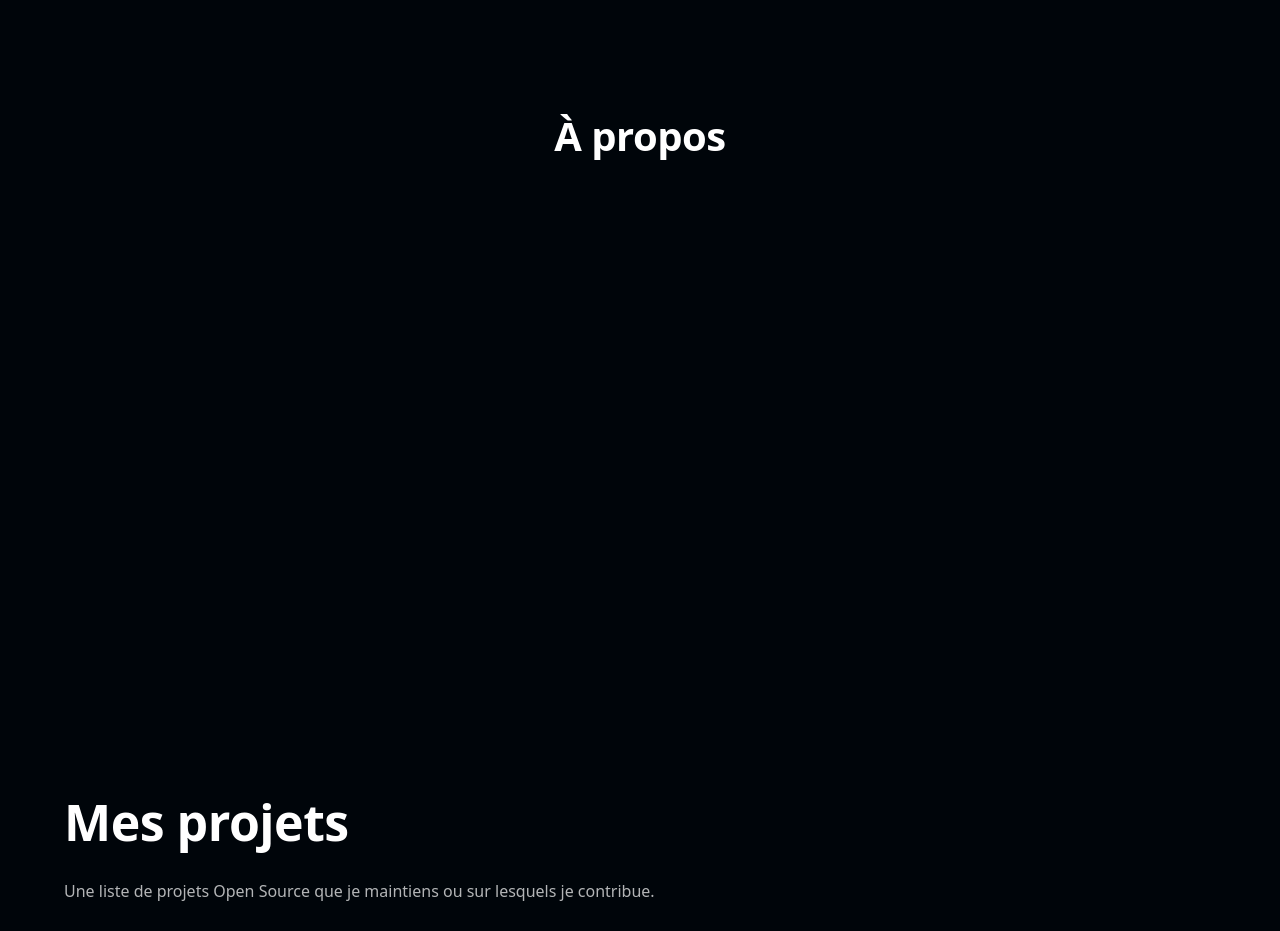
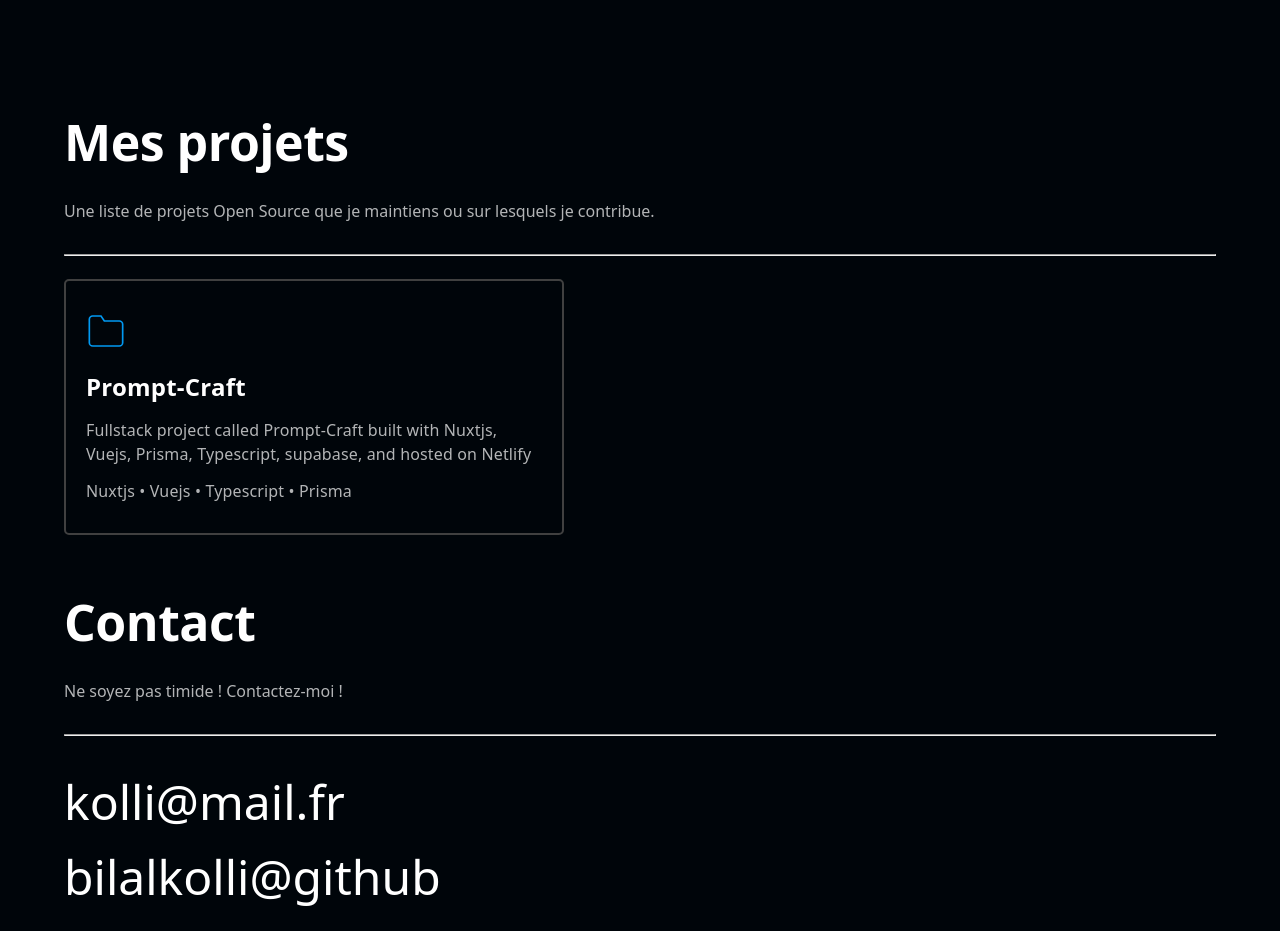
Before and after one commit to bilalkolli/portfolio, a Nuxt app: page / in a window 1280 px wide. Shown: the part 579-1510 px from the top of the page. Built offline with nearby package versions, Linux system fonts and the light colour scheme.

Commit message:
Finalisation du portfolio

```diff
--- a/layouts/Contact.vue
+++ b/layouts/Contact.vue
@@ -1,8 +1,69 @@
 <template>
     <div class="Contact" id="Contact">
-        salut
+        <h5>Contact</h5>
+        <span>Ne soyez pas timide ! Contactez-moi !</span>
+        <hr>
+        <div class="Contacts">
+            <NuxtLink :to="contact.link" target="_blank" v-for="contact in contacts">
+                {{ contact.name }}
+            </NuxtLink>
+        </div>
     </div>
 </template>
 
 <script setup>
+const contacts = [
+    {name:'kolli@mail.fr',link:'mailto:kolli@mail.fr'},
+    {name:'bilalkolli@github',link:'https://github.com/bilalkolli'},
+    {name:'bilalkolli@linkedin',link:'https://www.linkedin.com/in/bilal-kolli/'}
+]
 </script>
+
+<style scoped>
+.Contact{
+    height: 50vh;
+    display: flex;
+    flex-direction: column
+}
+span {
+    padding-bottom: 2rem;
+    opacity: 0.7
+}
+h5 {
+    font-size: 50px;
+    padding-bottom: 1.5rem;
+    font-weight: 800;
+    letter-spacing: -0.5px
+}
+hr {
+    width: 100%;
+    margin-bottom: 2%
+}
+.Contacts {
+    display: flex;
+    flex-direction: column;
+}
+a {
+    font-size: 3rem;
+    margin-top: 10px;
+}
+a:hover {
+    color: rgb(0 153 242/1);
+}
+@media only screen and (max-width: 567px) {
+    .Contact {
+        margin: 10px;
+        justify-content: center;
+        text-align: center;
+        align-items: center
+    }
+    .projet1 {
+        margin: 10px 15px;
+    }
+}
+@media only screen and (max-width: 420px) {
+    a {
+    font-size: 1.5rem;
+}
+}
+</style>
--- a/layouts/Footer.vue
+++ /dev/null
@@ -1,10 +0,0 @@
-<template>
-    <div class="footer">
-        <div class="infos">
-
-        </div>
-    </div>
-</template>
-
-<script setup>
-</script>
--- a/layouts/Navbar.vue
+++ b/layouts/Navbar.vue
@@ -10,7 +10,7 @@
 </template>
 
 <script setup>
-const Categories = ["À propos","Projets","Contact"]
+const Categories = ["Projets","Contact"]
 </script>
 
 <style scoped>
--- a/layouts/Projets.vue
+++ b/layouts/Projets.vue
@@ -14,7 +14,7 @@
 
 <style scoped>
 .Projets{
-    height: 85vh;
+    height: 60vh;
     display: flex;
     flex-direction: column
 }
@@ -54,9 +54,13 @@ p {
     opacity: 0.7;
     margin-top: 13px
 }
+@media only screen and (max-width: 948px) {
+    .Projets {
+        padding-top: 50px;
+}
+}
 @media only screen and (max-width: 567px) {
     .Projets {
-        padding-top: 50px;
         margin: 10px;
         justify-content: center;
         text-align: center;
@@ -66,4 +70,9 @@ p {
         margin: 10px 15px;
     }
 }
+@media only screen and (max-width: 394px) {
+    .projet1 {
+        min-height: 330px
+    }
+}
 </style>
--- a/layouts/À propos.vue
+++ /dev/null
@@ -1,17 +0,0 @@
-<template>
-<div class="Àpropos" id="À propos">
-    <h3>À propos</h3>
-</div>
-</template>
-
-<style scoped>
-.Àpropos{
-    height: 85vh;
-}
-h3 {
-    display: flex;
-    justify-content: center;
-    font-size: 40px;
-    letter-spacing: -0.5px;
-}
-</style>
--- a/pages/index.vue
+++ b/pages/index.vue
@@ -1,17 +1,13 @@
 <template>
     <Navbar></Navbar>
     <Hero></Hero>
-    <Apropos></Apropos>
     <Projets></Projets>
     <Contact></Contact>
-    <Footer></Footer>
 </template>
 
 <script setup>
 import Navbar  from '~/layouts/Navbar.vue'
 import Hero from '~/layouts/Hero.vue'
-import Apropos from '~/layouts/À propos.vue'
 import Projets from '~/layouts/Projets.vue'
 import Contact from '~/layouts/Contact.vue'
-import Footer from '~/layouts/Footer.vue'
 </script>
```
